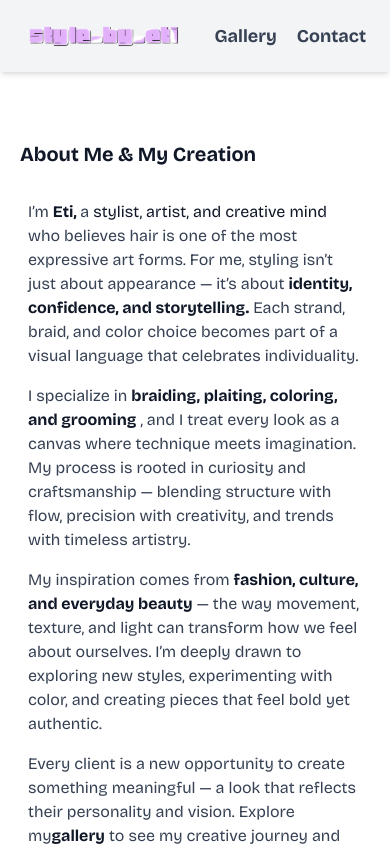
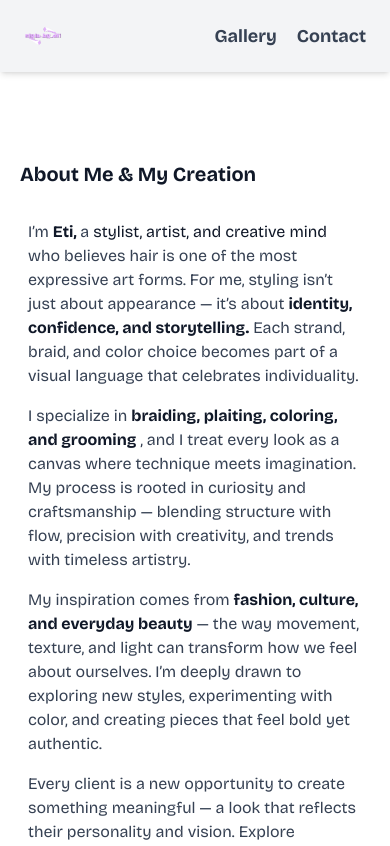
Before and after one commit to OkataMiracleDev/eti-hairstylist-portfolio, a Next.js app: page / in a window 390 px wide. Shown: the top 846 px of the page. Built offline with nearby package versions, Linux system fonts and the light colour scheme; a web font is replaced by a local one.

Commit message:
style(components): adjust responsive spacing and logo display
- Update margin and padding values for better responsive layout
- Modify logo display logic between mobile and desktop views
- Simplify image container classes for consistency

```diff
--- a/components/Home/About/page.tsx
+++ b/components/Home/About/page.tsx
@@ -3,7 +3,7 @@ import PhotoCollage from "./PhotoCollage/PhotoCollage";
 
 const About = () => {
   return (
-    <div className="lg:-mt-10 flex flex-col gap-8">
+    <div className="mt-40 md:mt-0 lg:-mt-10 flex flex-col gap-8">
       <h1 className="text-xl md:text-3xl lg:text-5xl lg:text-center font-bold text-gray-900">
         About Me &amp; My Creation
       </h1>
--- a/components/Home/Home.tsx
+++ b/components/Home/Home.tsx
@@ -5,16 +5,16 @@ import Image from "next/image";
 
 const Home = () => {
   return (
-    <div className="pb-20 lg:pt-30">
+    <div className="pb-20 md:pt-30">
       <div className="flex flex-col space-y-10 md:space-y-15 lg:space-y-25">
         {/* Logo */}
-        <div className="flex h-[100px] w-[50%] md:w-full md:h-[300px] ">
+        <div className="hidden md:block w-full h-[300px] ">
           <Image
             src={"/logo/logo-mobile.png"}
             width={2000}
             height={1000}
             alt="style-by.eti"
-            className="hidden md:block w-full h-full object-contain"
+            className="w-full h-full object-contain"
           />{" "}
         </div>
 
--- a/components/Navbar/Navbar.tsx
+++ b/components/Navbar/Navbar.tsx
@@ -9,11 +9,11 @@ const Navbar = () => {
       <div className="flex justify-between items-center gap-8 md:gap-10 py-4 md:py-8 w-full">
         <div className="h-10">
           <Image
-            src={"/logo/logomark.png"}
+            src={"/logo/logo-mobile.png"}
             width={1000}
             height={1000}
             alt="logo"
-            className="w-full h-full object-contain"
+            className="w-[50%] md:w-full h-full object-contain"
           />
         </div>
 
```
